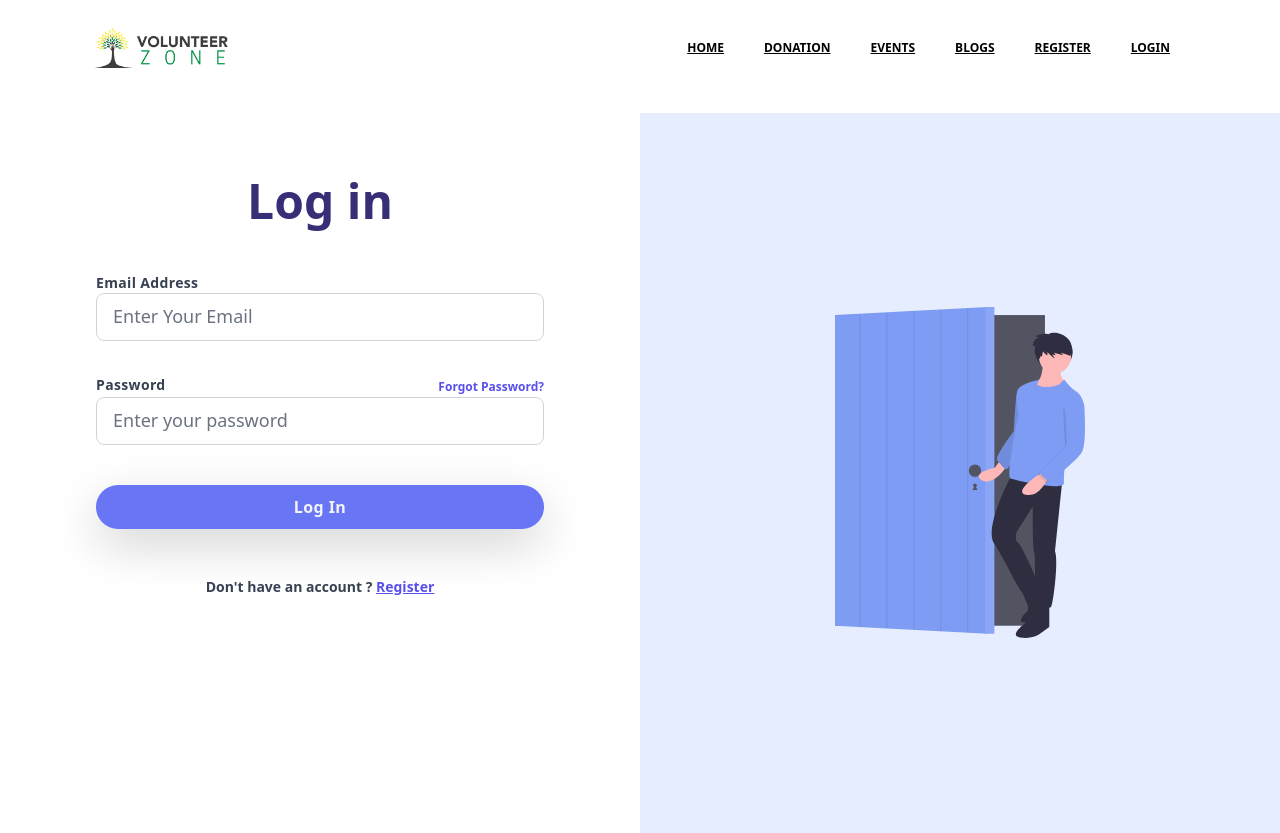
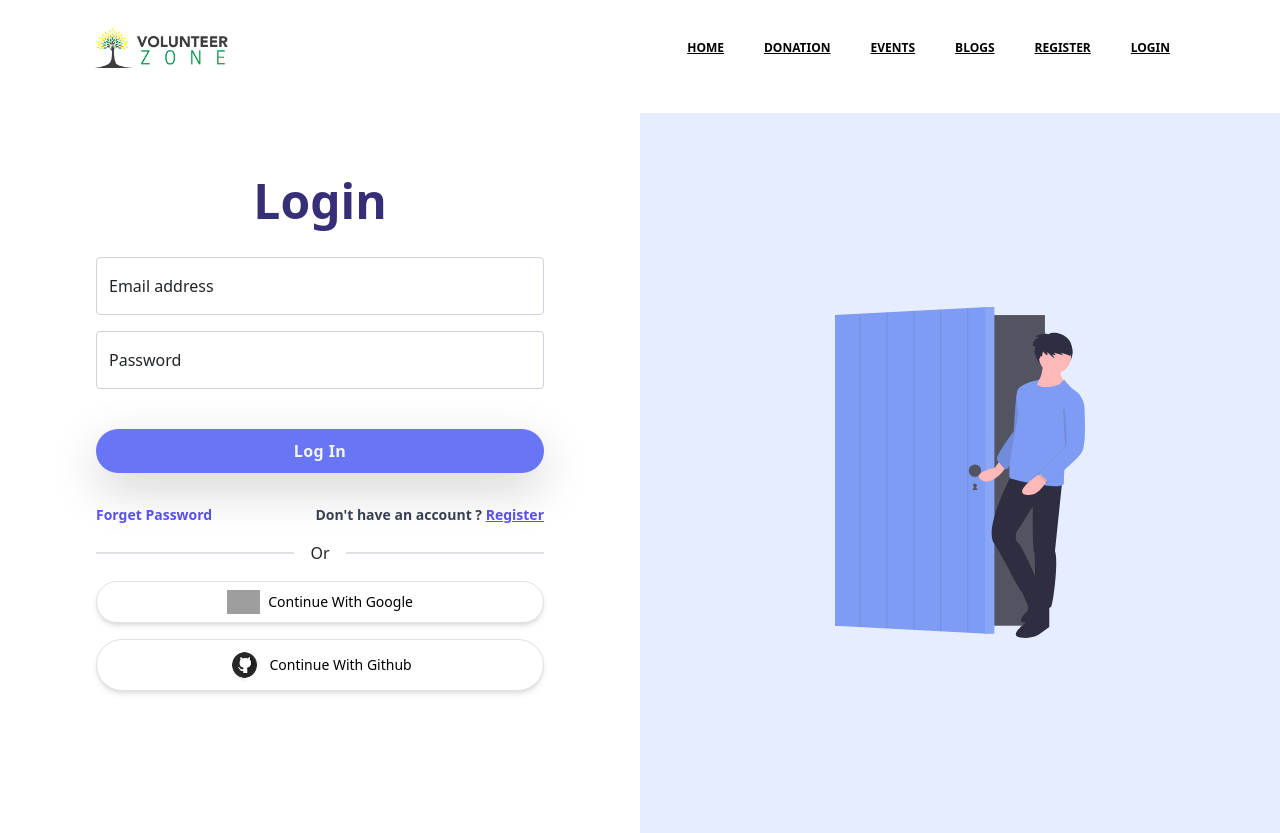
Before and after one commit to emonmorol/volunteer-network, a React (Create React App) app: page /login in a window 1280 px wide. Built offline with nearby package versions, Linux system fonts and the light colour scheme; grey boxes are pictures that could not be loaded.

Commit message:
volunteer register page added

```diff
--- a/src/App.js
+++ b/src/App.js
@@ -4,6 +4,7 @@ import Home from "./Pages/Home/Home/Home";
 import Login from "./Pages/Login/Login/Login";
 import Registration from "./Pages/Login/Registration/Registration";
 import Header from "./Pages/Shared/Header/Header";
+import VolunteerReg from "./Pages/VolunteerReg/VolunteerReg";
 
 function App() {
   return (
@@ -14,6 +15,7 @@ function App() {
         <Route path="/home" element={<Home />} />
         <Route path="/login" element={<Login />} />
         <Route path="/registration" element={<Registration />} />
+        <Route path="/donation" element={<VolunteerReg />} />
       </Routes>
     </div>
   );
--- a/src/Pages/Login/Login/Login.js
+++ b/src/Pages/Login/Login/Login.js
@@ -1,67 +1,64 @@
 import React from "react";
 import { Link } from "react-router-dom";
+import Social from "../Social/Social";
 // import google from "../../../logos/google.png";
+import "./login.css";
 
 const Login = () => {
   return (
     <>
       <div className="lg:flex">
+        {/* {errorElement} */}
         <div className="lg:w-1/2 xl:max-w-screen-sm">
-          <div className="mt-10 px-12 sm:px-24 md:px-48 lg:px-12 lg:mt-16 xl:px-24 xl:max-w-2xl">
-            <h2
-              className="text-center text-4xl text-indigo-900 font-display font-semibold lg:text-left xl:text-5xl
-                    xl:text-bold"
-            >
-              Log in
+          <div className="px-12 sm:px-24 md:px-48 lg:px-12 lg:mt-16 xl:px-24 xl:max-w-2xl">
+            <h2 className="text-center text-4xl text-indigo-900 font-display font-extrabold lg:text-left xl:text-5xl xl:text-bold">
+              Login
             </h2>
-            <div className="mt-12">
+            <div className="mt-8">
               <form>
-                <div>
-                  <div className="text-sm font-bold text-gray-700 tracking-wide">
-                    Email Address
-                  </div>
+                <div className="form-floating mb-3">
                   <input
-                    className="w-full text-lg pt-2 pb-2.5 px-3  border-b  rounded-lg border-gray-300 focus:outline-none focus:border-indigo-500"
                     type="email"
-                    placeholder="Enter Your Email"
+                    className="form-control"
+                    id="floatingInput"
+                    placeholder="name@example.com"
                   />
+                  <label for="floatingInput">Email address</label>
                 </div>
-                <div className="mt-8">
-                  <div className="flex justify-between items-center">
-                    <div className="text-sm font-bold text-gray-700 tracking-wide">
-                      Password
-                    </div>
-                    <div>
-                      <span className="text-xs font-display font-semibold text-indigo-600 hover:text-indigo-800 cursor-pointer">
-                        Forgot Password?
-                      </span>
-                    </div>
-                  </div>
+                <div className="form-floating">
                   <input
-                    className="w-full text-lg  pt-2 pb-2.5 px-3  border-b  rounded-lg border-gray-300 focus:outline-none focus:border-indigo-500"
                     type="password"
-                    placeholder="Enter your password"
+                    className="form-control "
+                    id="floatingPassword"
+                    placeholder="Password"
                   />
+                  <label for="floatingPassword">Password</label>
                 </div>
                 <div className="mt-10">
-                  <button
-                    className="bg-indigo-500 text-gray-100 px-4 py-2.5 w-full rounded-full tracking-wide
-                                font-semibold font-display focus:outline-none focus:shadow-outline hover:bg-indigo-600
-                                shadow-lg"
-                  >
+                  <button className="bg-indigo-500 text-gray-100 px-4 py-2.5 w-full rounded-full tracking-wide font-semibold font-display focus:outline-none focus:shadow-outline hover:bg-indigo-600 shadow-lg">
                     Log In
                   </button>
                 </div>
               </form>
-              <div className="mt-12 text-sm font-display font-semibold text-gray-700 text-center">
-                Don't have an account ?{" "}
-                <Link
-                  to="/registration"
-                  className="cursor-pointer text-indigo-600 hover:text-indigo-800"
-                >
-                  Register
-                </Link>
+              <div className="flex justify-between">
+                <div className="mt-8 text-sm font-display font-semibold text-gray-700 text-center">
+                  <button className="cursor-pointer text-indigo-600 hover:text-indigo-800">
+                    Forget Password
+                  </button>
+                </div>
+                <div className="mt-8 text-sm font-display font-semibold text-gray-700 text-center">
+                  Don't have an account ?{" "}
+                  <Link
+                    to="/registration"
+                    className="cursor-pointer text-indigo-600 hover:text-indigo-800"
+                  >
+                    Register
+                  </Link>
+                </div>
               </div>
+            </div>
+            <div>
+              <Social />
             </div>
           </div>
         </div>
--- /dev/null
+++ b/src/Pages/Login/Login/login.css
@@ -0,0 +1,4 @@
+.form-control {
+  border: 0.001px solid gray;
+  border-bottom: 2px solid gray;
+}
--- a/src/Pages/Login/Registration/Registration.js
+++ b/src/Pages/Login/Registration/Registration.js
@@ -1,58 +1,64 @@
 import React from "react";
 import { Link } from "react-router-dom";
+import Social from "../Social/Social";
 
 const Registration = () => {
   return (
     <>
       <div className="lg:flex">
         <div className="lg:w-1/2 xl:max-w-screen-sm">
-          <div className="mt-10 px-12 sm:px-24 md:px-48 lg:px-12 lg:mt-16 xl:px-24 xl:max-w-2xl">
+          <div className="mt-8 px-12 sm:px-24 md:px-48 lg:px-12 lg:mt-16 xl:px-24 xl:max-w-2xl">
             <h2
-              className="text-center text-4xl text-indigo-900 font-display font-semibold lg:text-left xl:text-5xl
+              className="text-center text-4xl text-indigo-900 font-display font-extrabold lg:text-left xl:text-5xl
                     xl:text-bold"
             >
               Registration
             </h2>
-            <div className="mt-12">
+            <div className="mt-8">
               <form>
-                <div>
-                  <div className="text-sm font-bold text-gray-700 tracking-wide">
-                    Email Address
-                  </div>
+                <div className="form-floating mb-3">
                   <input
-                    className="w-full text-lg pt-2 pb-2.5 px-3  border-b  rounded-lg border-gray-300 focus:outline-none focus:border-indigo-500"
+                    type="text"
+                    className="form-control"
+                    id="floatingInput"
+                    placeholder="Your Name"
+                  />
+                  <label for="floatingInput">Your full name</label>
+                </div>
+                <div className="form-floating mb-3">
+                  <input
                     type="email"
-                    placeholder="Enter Your Email"
+                    className="form-control"
+                    id="floatingInput"
+                    placeholder="Your Email"
                   />
+                  <label for="floatingInput">Email address</label>
+                </div>
+                <div className="form-floating mb-3">
+                  <input
+                    type="password"
+                    className="form-control "
+                    id="floatingPassword"
+                    placeholder="Password"
+                  />
+                  <label for="floatingPassword">Your Password</label>
+                </div>
+                <div className="form-floating">
+                  <input
+                    type="password"
+                    className="form-control "
+                    id="floatingConfirmPassword"
+                    placeholder="Confirm Password"
+                  />
+                  <label for="floatingConfirmPassword">Confirm Password</label>
                 </div>
                 <div className="mt-8">
-                  <div className="flex justify-between items-center">
-                    <div className="text-sm font-bold text-gray-700 tracking-wide">
-                      Password
-                    </div>
-                    <div>
-                      <span className="text-xs font-display font-semibold text-indigo-600 hover:text-indigo-800 cursor-pointer">
-                        Forgot Password?
-                      </span>
-                    </div>
-                  </div>
-                  <input
-                    className="w-full text-lg  pt-2 pb-2.5 px-3  border-b  rounded-lg border-gray-300 focus:outline-none focus:border-indigo-500"
-                    type="password"
-                    placeholder="Enter your password"
-                  />
-                </div>
-                <div className="mt-10">
-                  <button
-                    className="bg-indigo-500 text-gray-100 px-4 py-2.5 w-full rounded-full tracking-wide
-                                font-semibold font-display focus:outline-none focus:shadow-outline hover:bg-indigo-600
-                                shadow-lg"
-                  >
-                    Log In
+                  <button className="bg-indigo-500 text-gray-100 px-4 py-2.5 w-full rounded-full tracking-wide font-semibold font-display focus:outline-none focus:shadow-outline hover:bg-indigo-600 shadow-lg">
+                    Register
                   </button>
                 </div>
               </form>
-              <div className="mt-12 text-sm font-display font-semibold text-gray-700 text-center">
+              <div className="mt-8 text-sm font-display font-semibold text-gray-700 text-center">
                 Already Have An Account ?{" "}
                 <Link
                   to="/login"
@@ -61,6 +67,9 @@ const Registration = () => {
                   Login
                 </Link>
               </div>
+            </div>
+            <div>
+              <Social />
             </div>
           </div>
         </div>
--- /dev/null
+++ b/src/Pages/Login/Social/Social.js
@@ -0,0 +1,37 @@
+import React from "react";
+import github from "../../../logos/github.png";
+
+const Social = () => {
+  return (
+    <div>
+      <div className="toggle-link flex items-center justify-center">
+        <div className="border w-full"></div>
+        <div className="m-3 text-base">Or</div>
+        <div className="border w-full"></div>
+      </div>
+      {/* {errorElement} */}
+      <button
+        // onClick={() => signInWithGoogle()}
+        className="group relative font-sans w-full flex justify-center items-center py-2 px-4 shadow-md border text-sm font-normal
+                  bg-white text-black rounded-full hover:shadow-inner focus:outline-none focus:ring-2 focus:ring-offset-2 focus:ring-teal-500 mb-3"
+      >
+        <img
+          className="w-1/12 mr-2"
+          src="https://encrypted-tbn0.gstatic.com/images?q=tbn:ANd9GcRoAbZUfVUgAB3F7PrFvnrseBXmYJ2goO2-jGeIBH5sqD8nD_ZyCC8MAI1jzQo3ZnnCQrE&usqp=CAU"
+          alt=""
+        />
+        Continue With Google
+      </button>
+      <button
+        // onClick={() => signInWithGithub()}
+        className="group relative font-sans w-full flex justify-center items-center py-2 px-4 shadow-md border text-sm font-normal
+                  bg-white text-black rounded-full hover:shadow-inner focus:outline-none focus:ring-2 focus:ring-offset-2 focus:ring-teal-500 mb-3"
+      >
+        <img src={github} className="w-1/12 mr-2" alt="" />
+        Continue With Github
+      </button>
+    </div>
+  );
+};
+
+export default Social;
--- /dev/null
+++ b/src/Pages/VolunteerReg/VolunteerReg.css
@@ -0,0 +1,5 @@
+.register-container .form-control {
+  border: 0px;
+  border-bottom: 1px solid gray;
+  border-radius: 2px;
+}
--- /dev/null
+++ b/src/Pages/VolunteerReg/VolunteerReg.js
@@ -0,0 +1,70 @@
+import React from "react";
+import "./VolunteerReg.css";
+import logo from "../../logos/ZONE.png";
+
+const VolunteerReg = () => {
+  return (
+    <div className="register-container lg:w-2/5 w-4/5 border p-5 shadow-lg mx-auto my-16">
+      <div className="w-1/2 mx-auto">
+        <img src={logo} alt="" />
+      </div>
+      <h1 className="my-8 text-center font-extrabold uppercase text-4xl text-teal-600">
+        Register as Volunteer
+      </h1>
+      <form>
+        <div className="form-floating mb-3">
+          <input
+            type="text"
+            className="form-control"
+            id="floatingInput"
+            placeholder="name@example.com"
+          />
+          <label for="floatingInput">Full Name</label>
+        </div>
+        <div className="form-floating mb-3">
+          <input
+            type="email"
+            className="form-control"
+            id="floatingInput"
+            placeholder="name@example.com"
+          />
+          <label for="floatingInput">Email address</label>
+        </div>
+        <div className="form-floating mb-3">
+          <input
+            type="date"
+            className="form-control"
+            id="floatingInput"
+            placeholder="name@example.com"
+          />
+          <label for="floatingInput">Date</label>
+        </div>
+        <div className="form-floating mb-3">
+          <input
+            type="text"
+            className="form-control"
+            id="floatingInput"
+            placeholder="name@example.com"
+          />
+          <label for="floatingInput">Description</label>
+        </div>
+        <div className="form-floating">
+          <input
+            type="text"
+            className="form-control "
+            id="floatingPassword"
+            placeholder="Password"
+          />
+          <label for="floatingPassword">Organize books at the library.</label>
+        </div>
+        <div className="my-10">
+          <button className="bg-indigo-500 text-gray-100 px-4 py-2.5 w-full tracking-wide font-semibold font-display focus:outline-none focus:shadow-outline hover:bg-indigo-600 shadow-lg">
+            Log In
+          </button>
+        </div>
+      </form>
+    </div>
+  );
+};
+
+export default VolunteerReg;
```
Also changed, not shown: src/Pages/Shared/Header/Header.js (+3 -7 lines), src/logos/github.png (added).
